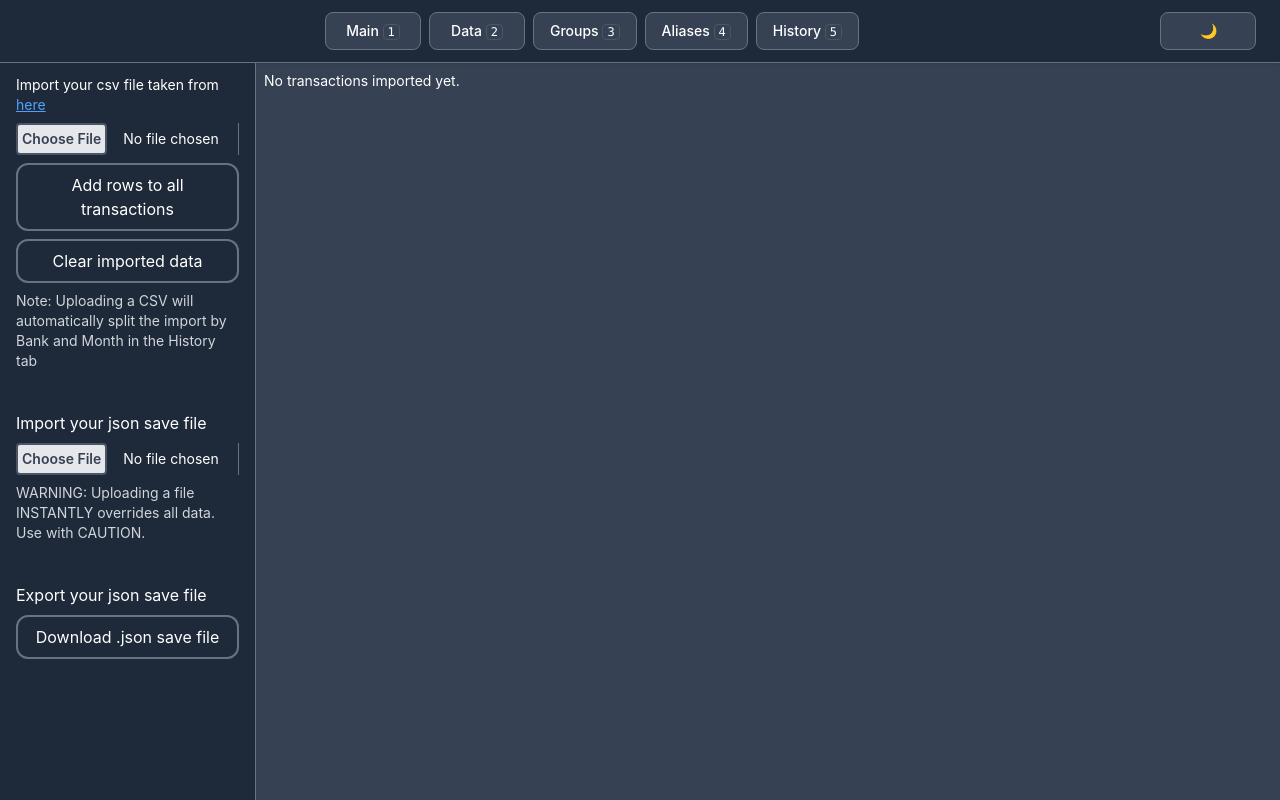
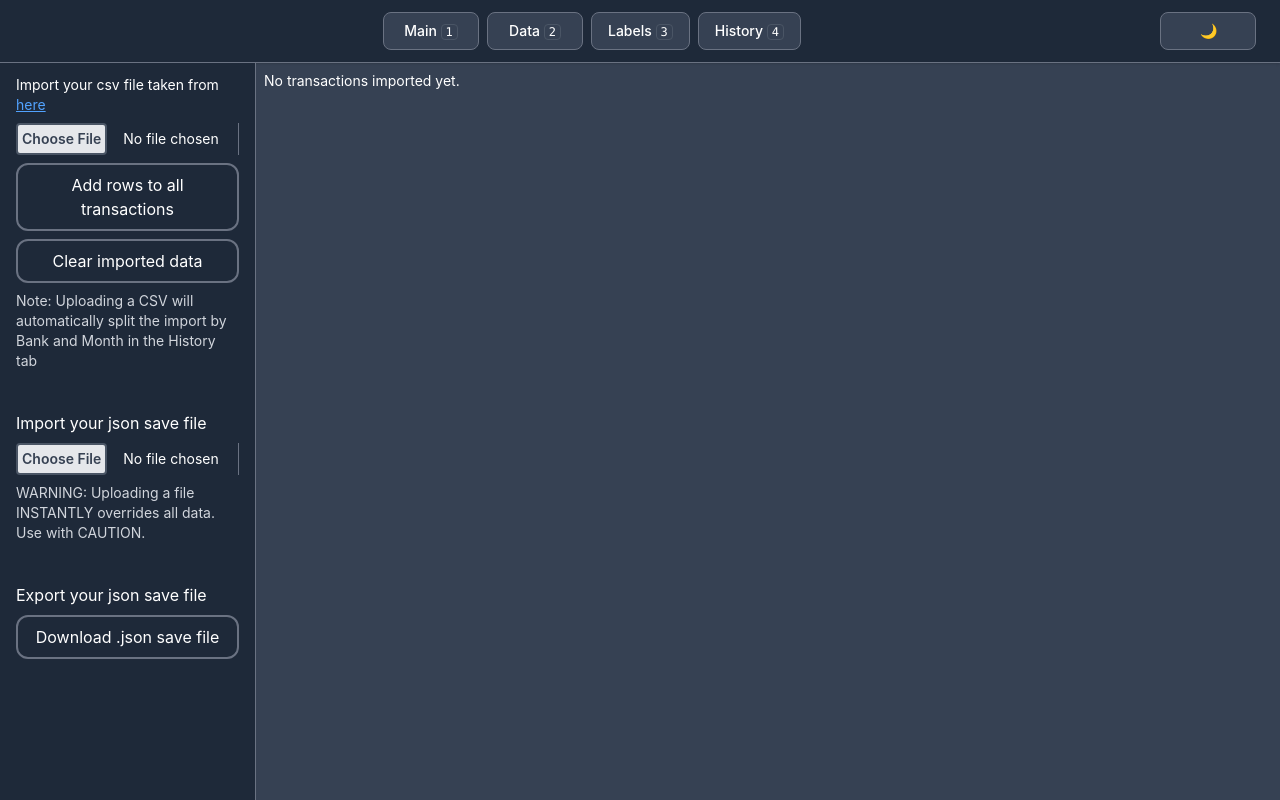
Before and after one commit to nob-s/LookAtMySpending, a React (Vite) app: page / in a window 1280 px wide. Built offline with nearby package versions, Linux system fonts and the light colour scheme.

Commit message:
Merge Aliases and Groups into Labels

```diff
--- a/src/modules/Topbar.tsx
+++ b/src/modules/Topbar.tsx
@@ -1,10 +1,10 @@
-import { useEffect } from "react";
+import { type ReactNode, useEffect } from "react";
 import AliasModal from "./general/AliasModal.tsx";
 import { useModelStore } from "../store/useModelStore.ts";
 import { useUiStore } from "../store/useUiStore.ts";
 
 interface TopbarButtonProps {
-  name: React.ReactNode,
+  name: ReactNode,
   onClick: () => void,
 }
 
@@ -25,14 +25,13 @@ export const TopbarButton = ({name, onClick}: TopbarButtonProps) => {
 }
 
 interface TopbarProps {
-  setWindowAliases: () => void,
+  setWindowLabels: () => void,
   setWindowManage: () => void,
   setWindowImportData: () => void,
   setWindowPastImports: () => void,
-  setWindowCategories: () => void,
 }
 
-export const Topbar = ( {setWindowAliases, setWindowManage, setWindowImportData, setWindowPastImports, setWindowCategories} : TopbarProps) => {
+export const Topbar = ( {setWindowLabels, setWindowManage, setWindowImportData, setWindowPastImports} : TopbarProps) => {
   const toggleDarkMode = useUiStore(s => s.toggleDarkMode)
   const addAliasToStore = useModelStore((s) => s.addAlias)
   const modalOpen = useUiStore(s => s.modalOpen)
@@ -51,9 +50,8 @@ export const Topbar = ( {setWindowAliases, setWindowManage, setWindowImportData,
       if (inInput || (modalOpen && e.key !== "q")) return;
       if (e.key === "1") setWindowManage();
       if (e.key === "2") setWindowImportData();
-      if (e.key === "3") setWindowCategories();
-      if (e.key === "4") setWindowAliases();
-      if (e.key === "5") setWindowPastImports();
+      if (e.key === "3") setWindowLabels();
+      if (e.key === "4") setWindowPastImports();
       if (e.key === "q") {
         e.preventDefault()
         toggleModal()
@@ -64,8 +62,8 @@ export const Topbar = ( {setWindowAliases, setWindowManage, setWindowImportData,
     window.addEventListener("keydown", handleKey);
     return () => window.removeEventListener("keydown", handleKey);
   }, [
-    setWindowAliases, setWindowManage, setWindowImportData,
-    setWindowPastImports, setWindowCategories,
+    setWindowLabels, setWindowManage, setWindowImportData,
+    setWindowPastImports,
     modalOpen, toggleModal, toggleAliasView]);
 
   return (
@@ -80,9 +78,8 @@ export const Topbar = ( {setWindowAliases, setWindowManage, setWindowImportData,
       <div className="flex flex-1 gap-2 justify-center">
         <TopbarButton name={<>Main <kbd className="px-1 rounded border border-gray-300 dark:border-gray-600 text-xs">1</kbd></>} onClick={setWindowManage}/>
         <TopbarButton name={<>Data <kbd className="px-1 rounded border border-gray-300 dark:border-gray-600 text-xs">2</kbd></>} onClick={setWindowImportData}/>
-        <TopbarButton name={<>Groups <kbd className="px-1 rounded border border-gray-300 dark:border-gray-600 text-xs">3</kbd></>} onClick={setWindowCategories}/>
-        <TopbarButton name={<>Aliases <kbd className="px-1 rounded border border-gray-300 dark:border-gray-600 text-xs">4</kbd></>} onClick={setWindowAliases} />
-        <TopbarButton name={<>History <kbd className="px-1 rounded border border-gray-300 dark:border-gray-600 text-xs">5</kbd></>} onClick={setWindowPastImports}/>
+        <TopbarButton name={<>Labels <kbd className="px-1 rounded border border-gray-300 dark:border-gray-600 text-xs">3</kbd></>} onClick={setWindowLabels} />
+        <TopbarButton name={<>History <kbd className="px-1 rounded border border-gray-300 dark:border-gray-600 text-xs">4</kbd></>} onClick={setWindowPastImports}/>
       </div>
       <div className="ml-auto">
         <TopbarButton name={"🌙"} onClick={toggleDarkMode} />
--- a/src/modules/general/AliasModal.tsx
+++ b/src/modules/general/AliasModal.tsx
@@ -37,7 +37,7 @@ export default function AliasModal({enable, handleCancel, handleConfirm}: AliasM
       handleWarningReset();
       setDupePhraseWarning(true)
     } else {
-      handleConfirm(first, second)
+      handleConfirm(first.trim(), second)
       handleReset();
     }
   }
--- a/src/modules/grids/AliasDisplay.tsx
+++ b/src/modules/grids/AliasDisplay.tsx
@@ -5,7 +5,7 @@ export default function AliasDisplay() {
   const aliases = useModelStore(s => s.aliases);
   const updateAlias = useModelStore(s => s.updateAlias);
   return (
-    <div className="flex flex-col w-full p-2 overflow-y-auto">
+    <div className="flex flex-col flex-1 p-2 overflow-y-auto">
       {/* Headers */}
       <AliasRow phrase={"Phrase"} alias={"Alias"}/>
       {/* All transactions */}
--- a/src/modules/grids/AliasRow.tsx
+++ b/src/modules/grids/AliasRow.tsx
@@ -15,7 +15,7 @@ export default function AliasRow({phrase, alias, updateMethod}: AliasRowProps) {
 
   return (isEditable
       ? <div className="
-        w-full grid grid-cols-[60%_40%]
+        grid grid-cols-[60%_40%]
         border-b border-gray-300 dark:border-gray-600
         hover:bg-gray-100 dark:hover:bg-gray-700">
         <input
--- a/src/pages/Categories.tsx
+++ b/src/modules/grids/CategoriesDisplay.tsx
@@ -1,11 +1,11 @@
-import Button from "../modules/general/Button.tsx";
-import { useModelStore } from "../store/useModelStore.ts";
-import EditableCell from "../modules/grids/EditableCell.tsx";
+import Button from "../general/Button.tsx";
+import { useModelStore } from "../../store/useModelStore.ts";
+import EditableCell from "./EditableCell.tsx";
 import { useState } from "react";
-import { Transaction } from "../model/Transaction.ts";
-import { Calc } from "../util/Calc.ts";
+import { Transaction } from "../../model/Transaction.ts";
+import { Calc } from "../../util/Calc.ts";
 
-function CategoriesDisplay() {
+export default function CategoriesDisplay() {
   const [value, setValue] = useState("");
   const categories = useModelStore(s => s.categories);
   const addCategory = useModelStore(s => s.addCategory);
@@ -15,7 +15,15 @@ function CategoriesDisplay() {
   const updateTransaction = useModelStore(s => s.updateTransaction);
 
   return (
-    <div className="flex flex-col gap-y-4 overflow-y-auto px-1">
+    <div className="flex flex-col gap-y-4 overflow-y-auto p-1
+    border-b border-gray-300 dark:border-gray-600">
+      <input
+        placeholder="Group Name"
+        value={value}
+        onChange={e => setValue(e.target.value)}
+        className="border border-gray-300 dark:border-gray-600 rounded p-2 text-sm dark:bg-gray-700"
+      />
+      <Button name={"Add new Group"} onClick={() => {addCategory(value); setValue("");}}/>
       {
         categories.map((_, idx) =>
           <div className="flex gap-x-4 border border-gray-300 dark:border-gray-600">
@@ -34,35 +42,6 @@ function CategoriesDisplay() {
             <Button name={"Delete Group"} onClick={() => removeCategory(idx)}/>
           </div>)
       }
-      <input
-        placeholder="Group Name"
-        value={value}
-        onChange={e => setValue(e.target.value)}
-        className="border border-gray-300 dark:border-gray-600 rounded p-2 text-sm dark:bg-gray-700"
-      />
-      <Button name={"Add new Group"} onClick={() => {addCategory(value); setValue("");}}/>
     </div>
   );
 }
-
-export default function Categories() {
-
-  return (
-    <div className="flex flex-1">
-      {/* left bar */}
-      <div className="
-        flex flex-col max-h-full overflow-y-auto min-h-0
-        px-4 py-3 gap-y-3 w-64
-        border-r border-gray-500 dark:border-gray-500
-        bg-white dark:bg-gray-800">
-        <div className="flex flex-wrap gap-x-1 gap-y-2 text-sm">
-          <p>Add new Groups</p>
-          <p className="text-sm text-gray-700 dark:text-gray-300">
-            Label your transactions using groups added here!
-          </p>
-        </div>
-      </div>
-      <CategoriesDisplay/>
-    </div>
-  )
-}
--- a/src/pages/Home.tsx
+++ b/src/pages/Home.tsx
@@ -1,18 +1,16 @@
 import { useEffect, useState } from "react";
 import { Topbar } from "../modules/Topbar.tsx";
 import { Data } from "./Data.tsx";
-import { Aliases } from "./Aliases.tsx";
+import { Labels } from "./Labels.tsx";
 import { Manage } from "./Manage.tsx";
 import { useUiStore } from "../store/useUiStore.ts";
 import PastImport from "./PastImport.tsx";
-import Categories from "./Categories.tsx";
 
 export function Home() {
   const WINDOW_MANAGE = "manage"
-  const WINDOW_ALIASES = "aliases"
+  const WINDOW_LABELS = "labels"
   const WINDOW_IMPORT_DATA = "import_data"
   const WINDOW_PAST_IMPORTS = "past_imports"
-  const WINDOW_CATEGORIES = "categories"
 
   const [mainWindow, setMainWindow] = useState(WINDOW_IMPORT_DATA)
 
@@ -42,16 +40,14 @@ export function Home() {
       text-black dark:text-white">
       <Topbar
         setWindowManage={() => setMainWindow(WINDOW_MANAGE)}
-        setWindowAliases={() => setMainWindow(WINDOW_ALIASES)}
+        setWindowLabels={() => setMainWindow(WINDOW_LABELS)}
         setWindowImportData={() => setMainWindow(WINDOW_IMPORT_DATA)}
-        setWindowPastImports={() => setMainWindow(WINDOW_PAST_IMPORTS)}
-        setWindowCategories={() => setMainWindow(WINDOW_CATEGORIES)}/>
+        setWindowPastImports={() => setMainWindow(WINDOW_PAST_IMPORTS)}/>
       <div className="flex-1 flex min-h-0">
-        {mainWindow === WINDOW_ALIASES && <Aliases/>}
+        {mainWindow === WINDOW_LABELS && <Labels/>}
         {mainWindow === WINDOW_MANAGE && <Manage/>}
         {mainWindow === WINDOW_IMPORT_DATA && <Data/>}
         {mainWindow === WINDOW_PAST_IMPORTS && <PastImport/>}
-        {mainWindow === WINDOW_CATEGORIES && <Categories/>}
       </div>
     </div>
   )
--- a/src/pages/Aliases.tsx
+++ b/src/pages/Labels.tsx
@@ -3,8 +3,9 @@ import Button from "../modules/general/Button.tsx";
 import AliasDisplay from "../modules/grids/AliasDisplay.tsx";
 import AliasModal from "../modules/general/AliasModal.tsx";
 import { useUiStore } from "../store/useUiStore.ts";
+import CategoriesDisplay from "../modules/grids/CategoriesDisplay.tsx";
 
-export function Aliases() {
+export function Labels() {
   const addAliasToStore = useModelStore((s) => s.addAlias)
   const modalOpen = useUiStore(s => s.modalOpen)
   const setModalOpen = useUiStore(s => s.setModalOpen)
@@ -22,7 +23,7 @@ export function Aliases() {
       {/* left bar */}
       <div className="
         flex flex-col max-h-full overflow-y-auto min-h-0
-        px-4 py-3 gap-y-3 w-64
+        px-4 py-3 gap-y-20 w-64
         border-r border-gray-500 dark:border-gray-500
         bg-white dark:bg-gray-800">
         <div className="flex flex-wrap gap-x-1 gap-y-2 text-sm">
@@ -40,8 +41,18 @@ export function Aliases() {
             Giving an Alias to a Phrase replaces all Descriptions that contain the Phrase with the Alias!
           </p>
         </div>
+        <div className="flex flex-wrap gap-x-1 gap-y-2 text-sm border-t
+        py-2 border-gray-300 dark:border-gray-600">
+          <p>Add new Groups</p>
+          <p className="text-sm text-gray-700 dark:text-gray-300">
+            Label your transactions using groups added here!
+          </p>
+        </div>
       </div>
-      <AliasDisplay/>
+      <div className="flex w-full px-5 gap-x-10">
+        <AliasDisplay/>
+        <CategoriesDisplay/>
+      </div>
     </div>
   )
 }
```
